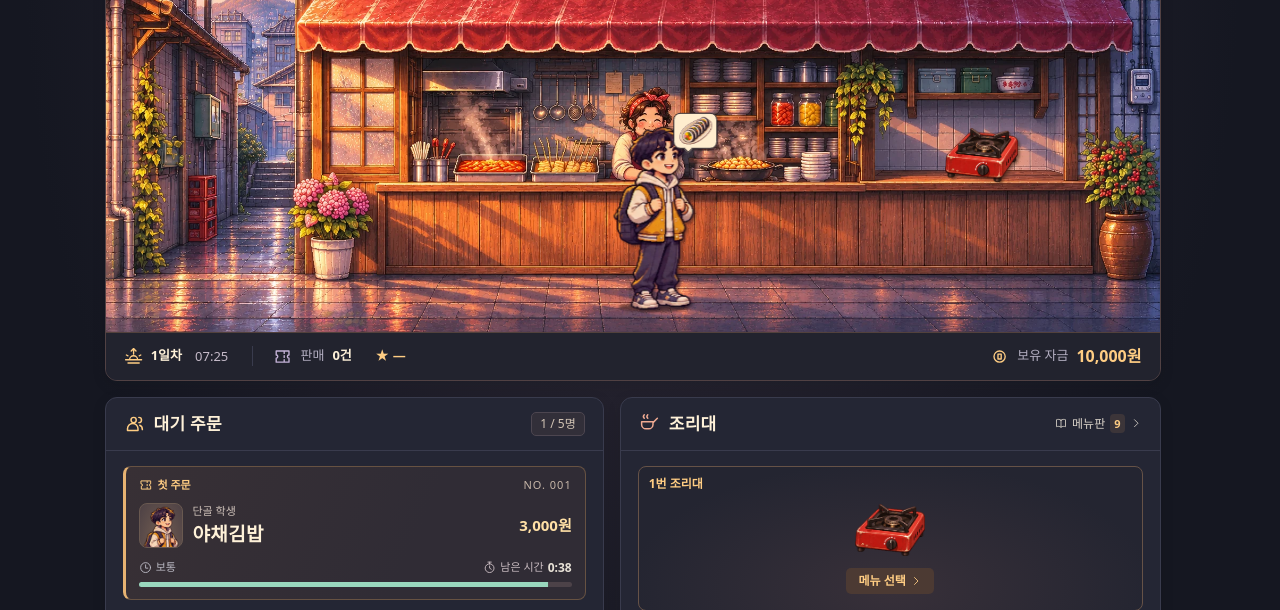
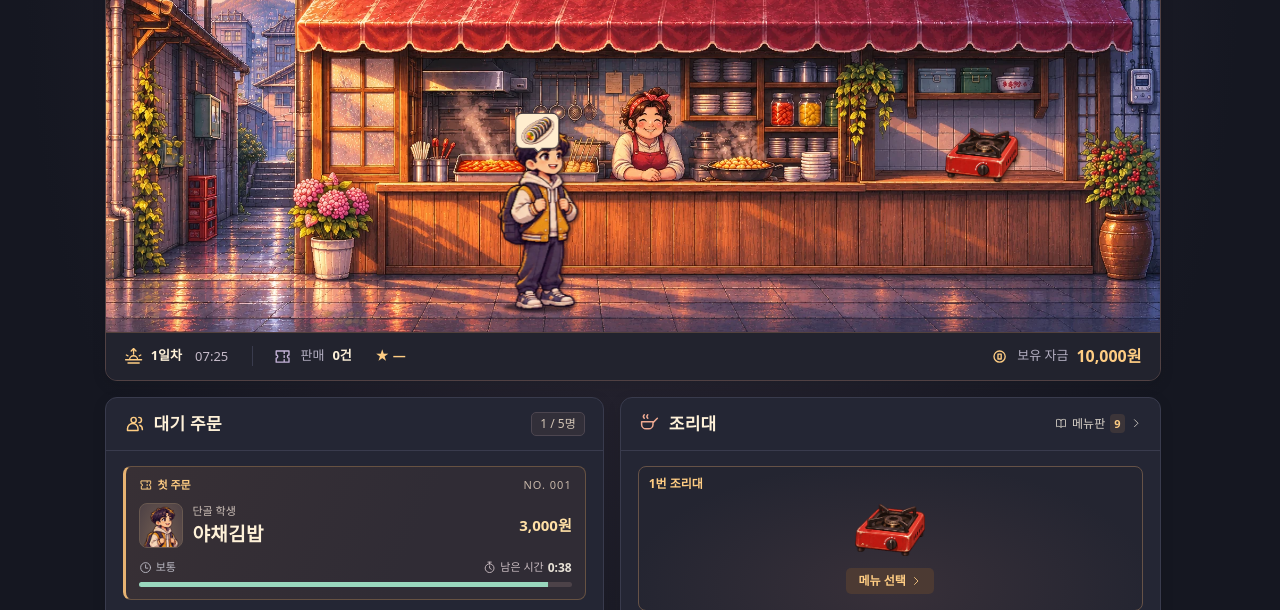
Before and after one commit to mytears/KimBapTycoon, a plain HTML site: page index.html in a window 1280 px wide. Shown: the part 175-785 px from the top of the page. Drawn offline with Linux system fonts and the light colour scheme; a web font is replaced by a local one.

Commit message:
Keep the shop owner visible beside the customer queue

```diff
--- a/style.css
+++ b/style.css
@@ -127,10 +127,10 @@ nav button[aria-current=page]{background:#443634;border-color:#6a5043;color:var(
 .scene-badges{position:absolute;top:13px;left:14px;display:flex;align-items:center;gap:8px;z-index:3}
 .open-sign,.staff-sign{display:flex;align-items:center;gap:7px;padding:5px 10px;font-size:12px;color:#e8e4d4;line-height:1.35;background:#191c27ed;border:1px solid #77707a88;border-radius:5px;box-shadow:0 2px 4px #17151e55}.open-sign{color:#b7ebc4}.open-sign:before{content:"";width:7px;height:7px;border-radius:50%;background:#9fdda7;box-shadow:0 0 7px #8ce99e88}.open-sign.closed{color:#ddd}.open-sign.closed:before{background:#a5a2aa;box-shadow:none}
 .stove{position:absolute;right:12.9%;bottom:35.4%;width:8%;height:13%;display:flex;justify-content:center;align-items:end;filter:drop-shadow(2px 2px 1px #39241788)}.stove img{width:100%;height:100%;object-fit:contain;object-position:50% 100%}.scene[data-stoves="2"] .stove{right:17%}.scene .stove+.stove{right:7.4%}
-.patrons{position:absolute;inset:0;pointer-events:none}.patron{position:absolute;left:calc(52% - var(--place) * 8.75%);bottom:5%;height:44%;width:10%;transition:left .65s ease;transform:translateX(-50%)}.person,.sprite{width:100%;height:100%}.person{position:relative;animation:arrive .55s ease-out both}.sprite{object-fit:contain;object-position:center bottom;filter:drop-shadow(2px 2px 1px #20152177)}
+.patrons{position:absolute;inset:0;pointer-events:none}.patron{position:absolute;left:calc(41% - var(--place) * 7.5%);bottom:5%;height:44%;width:10%;transition:left .65s ease;transform:translateX(-50%)}.person,.sprite{width:100%;height:100%}.person{position:relative;animation:arrive .55s ease-out both}.sprite{object-fit:contain;object-position:center bottom;filter:drop-shadow(2px 2px 1px #20152177)}
 .patron:before{content:"";position:absolute;bottom:-.8%;left:17%;width:66%;height:5%;border-radius:50%;background:#19131888;filter:blur(1px)}
-.bubble{position:absolute;z-index:1;right:8%;top:0;transform:translate(50%,-70%);display:grid;place-items:center;border:1px solid #362f35;background:#ffedce;color:#493730;border-radius:5px;min-width:18px;height:19px;font:bold 11px/1 var(--font);box-shadow:1px 2px 0 #30222b77}
-.first .bubble{right:10%;top:7%;width:clamp(26px,3.9vw,44px);height:clamp(23px,3.3vw,36px);border-radius:7px}.bubble:after{content:"";position:absolute;left:25%;bottom:-4px;width:5px;height:5px;background:#ffedce;border-right:1px solid #362f35;border-bottom:1px solid #362f35;transform:rotate(45deg)}.bubble img{width:80%;height:80%;object-fit:contain}
+.bubble{position:absolute;z-index:1;left:50%;top:0;transform:translate(-50%,-70%);display:grid;place-items:center;border:1px solid #362f35;background:#ffedce;color:#493730;border-radius:5px;min-width:18px;height:19px;font:bold 11px/1 var(--font);box-shadow:1px 2px 0 #30222b77}
+.first .bubble{top:7%;width:clamp(26px,3.9vw,44px);height:clamp(23px,3.3vw,36px);border-radius:7px}.bubble:after{content:"";position:absolute;left:calc(50% - 2.5px);bottom:-4px;width:5px;height:5px;background:#ffedce;border-right:1px solid #362f35;border-bottom:1px solid #362f35;transform:rotate(45deg)}.bubble img{width:80%;height:80%;object-fit:contain}
 @keyframes arrive{from{opacity:0;transform:translateX(-45%)}to{opacity:1;transform:translateX(0)}}
 .hud{background:#22232e;border-top:1px solid #52413c;min-height:48px;gap:24px;padding:6px 18px;font-size:13px}.hud>div{display:flex;align-items:center;gap:8px}.hud svg{color:var(--gold);font-size:16px}.hud span{color:var(--muted)}.hud .shift span{margin-left:5px;font:13px var(--font);color:#c5bac8}.hud .daily-count{border-left:1px solid var(--line);padding-left:20px}.daily-count svg{color:#c4b2d7}.wallet{margin-left:auto}.wallet b{color:var(--gold);font-size:16px}
 .workbench{display:grid;grid-template-columns:.96fr 1.04fr;gap:16px;align-items:start;margin-top:16px}
@@ -205,13 +205,13 @@ dialog{padding:0;color:var(--paper);background:#252633;border:1px solid #5b515a;
 .stove.smoking:after{content:"";position:absolute;bottom:70%;left:43%;width:15%;height:38%;background:#51494ed6;border-radius:48%;filter:blur(2px);animation:steam 1.4s ease-out infinite}
 .patron.leaving { animation: guest-exit 2.2s ease-out both; }
 .leaving .person { animation: none; }
-.leaving .bubble { right: -12%; top: 25%; font: clamp(13px, 2vw, 22px)/1 sans-serif; padding: 2px; height: auto; background: #fff1d3; }
+.leaving .bubble { left: 112%; top: 25%; font: clamp(13px, 2vw, 22px)/1 sans-serif; padding: 2px; height: auto; background: #fff1d3; }
 .leaving[data-mood="sad"] .bubble { background: #ffd8cb; }
 body:has(dialog[open]) .patron.leaving { animation-play-state: paused; }
 @keyframes guest-exit {
   0% { translate: 0 0; }
-  32%, 76% { translate: 65% 0; opacity: 1; }
-  100% { translate: 140% 0; opacity: 0; }
+  32%, 76% { translate: 32% 9%; opacity: 1; }
+  100% { translate: 75% 22%; opacity: 0; }
 }
 @media (prefers-reduced-motion: reduce) {
   .patron.leaving { animation: guest-exit 2s steps(1, end) both !important; }
```
